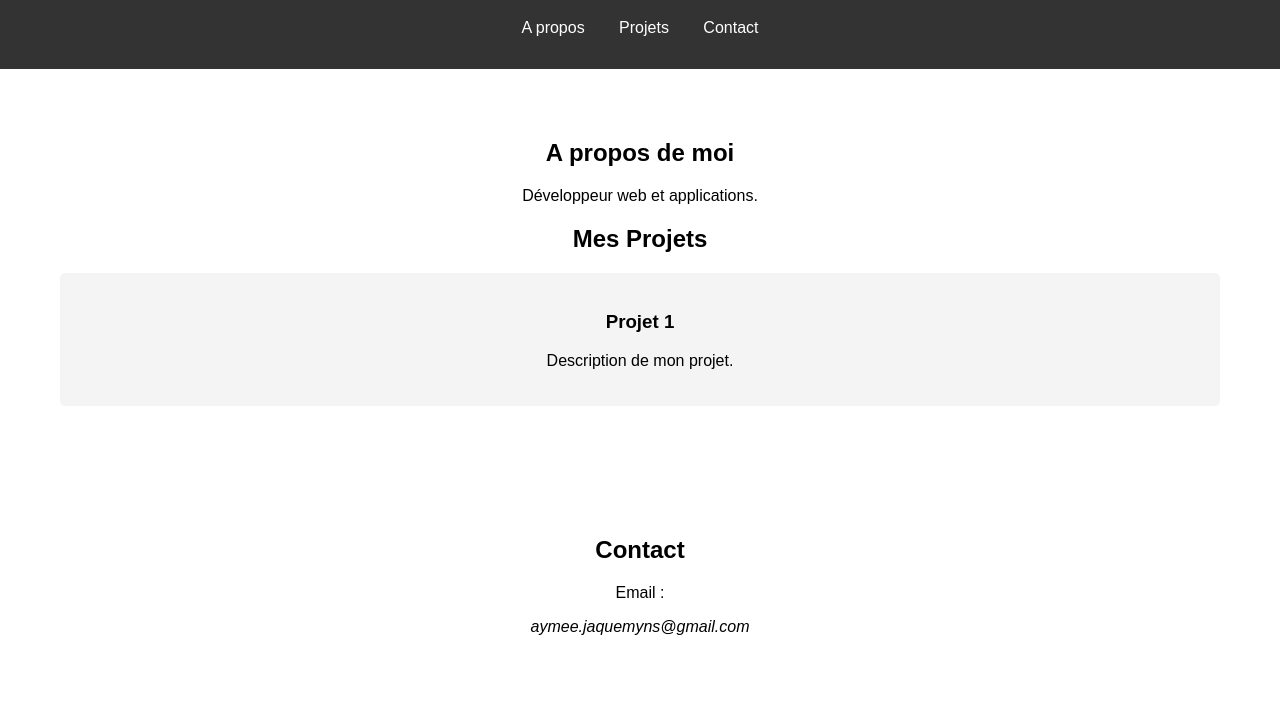
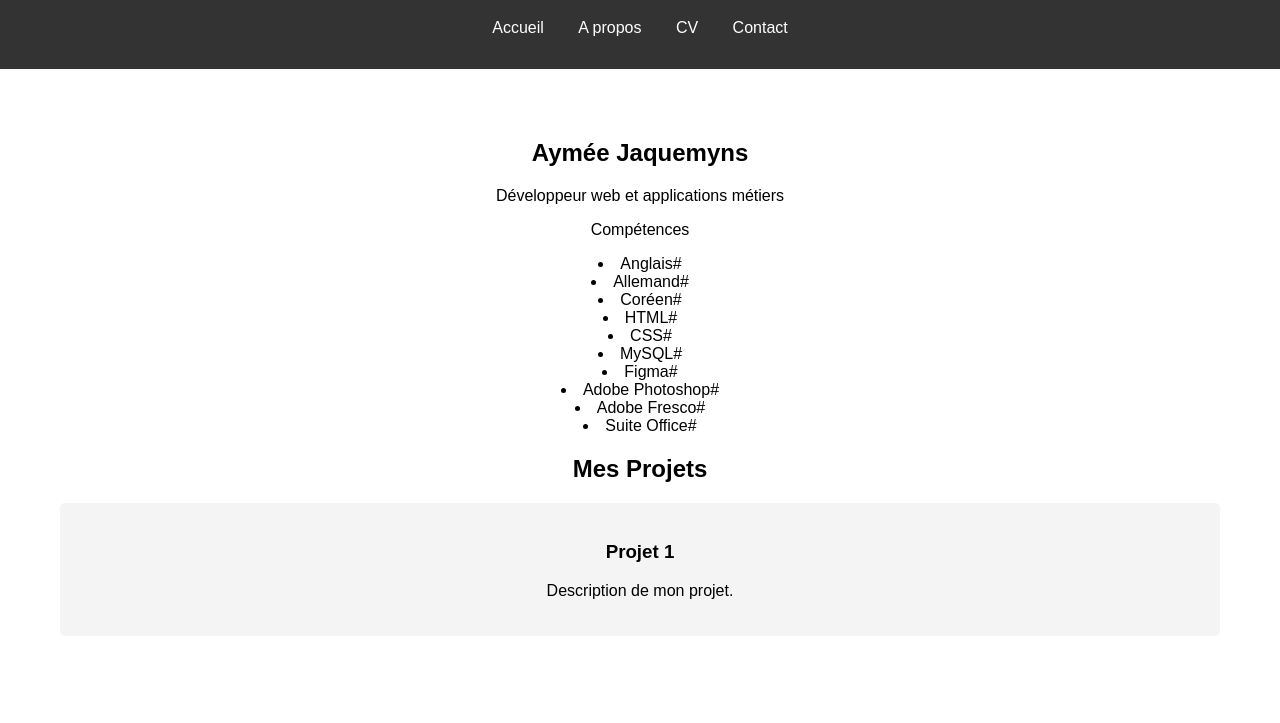
Before and after one commit to AymeeJaquemyns/AymeeJaquemyns.github.io, a plain HTML site: page cv.html in a window 1280 px wide. Shown: the part 77-800 px from the top of the page. Drawn offline with Linux system fonts and the light colour scheme.

Commit message:
Update cv.html
cv.txt était modifié et pas cv.html
suppr cv.txt
mod vers cv.html

```diff
--- a/cv.html
+++ b/cv.html
@@ -11,16 +11,32 @@
         <h1>Curriculum Vitae</h1>
         <nav>
             <ul>
+                <li><a href="index.html">Accueil</a></li>
                 <li><a href="#about">A propos</a></li>
-                <li><a href="#projects">Projets</a></li>
+                <li><a href="cv.html">CV</a></li>
                 <li><a href="#contact">Contact</a></li>
             </ul>
         </nav>
     </header>
 
     <section id="cv">
-        <h2>A propos de moi</h2>
-        <p>Développeur web et applications.</p>
+        <h2>Aymée Jaquemyns</h2>
+        <p>Développeur web et applications métiers</p>
+
+        <div>
+            <p>Compétences</p>
+            <li>Anglais#</li>
+            <li>Allemand#</li>
+            <li>Coréen#</li>
+            <li>HTML#</li>
+            <li>CSS#</li>
+            <li>MySQL#</li>
+            <li>Figma#</li>
+            <li>Adobe Photoshop#</li>
+            <li>Adobe Fresco#</li>
+            <li>Suite Office#</li>
+        </div>
+
         <h2>Mes Projets</h2>
         <div class="project">
             <h3>Projet 1</h3>
```
